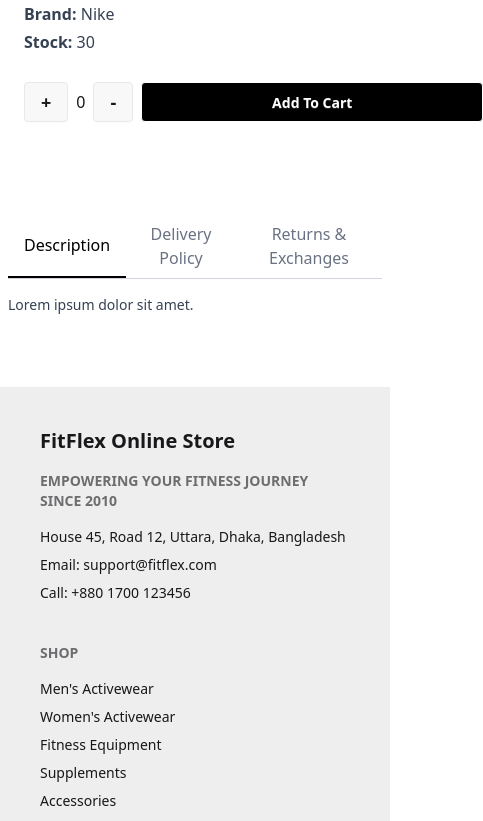
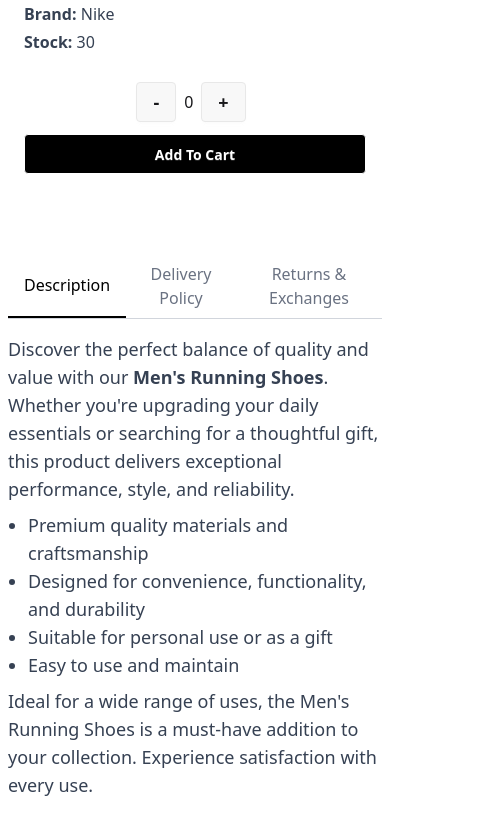
Before and after one commit to Tamjid388/web-engineering-project, a React (Vite) app in the folder FrontEnd/: page /shop/product-details/sw-001 in a window 390 px wide. Shown: the part 747-1568 px from the top of the page, 483 px wide, since content can reach past the window. Built offline with nearby package versions, Linux system fonts and the light colour scheme; no server answers.

Commit message:
deliveryPolicy section added to the product detail page

```diff
--- a/FrontEnd/src/Components/ProductDetail/DeliveryPolicy.jsx
+++ b/FrontEnd/src/Components/ProductDetail/DeliveryPolicy.jsx
@@ -41,20 +41,36 @@ export const DeliveryPolicy = ({product}) => {
       {/* Tab Content */}
       <div className="text-gray-700 text-sm">
         {activeTab === "description" && (
-          <div className="text-start">
-         <h1>Lorem ipsum dolor sit amet.</h1>
+          <div className="text-start text-lg">
+       <p>
+  Discover the perfect balance of quality and value with our
+   <span className="font-bold"> {product.name}</span>. Whether you're upgrading your daily essentials or searching for a thoughtful gift, this product delivers exceptional performance, style, and reliability.
+</p>
+<ul className="list-disc ml-5 mt-2 ">
+  <li>Premium quality materials and craftsmanship</li>
+  <li>Designed for convenience, functionality, and durability</li>
+  <li>Suitable for personal use or as a gift</li>
+  <li>Easy to use and maintain</li>
+</ul>
+<p className="mt-2">
+  Ideal for a wide range of uses, the {product.name} is a must-have addition to your collection. Experience satisfaction with every use.
+</p>
           </div>
         )}
 
         {activeTab === "delivery" && (
-          <div className="text-start">
-            Cdi
+          <div className="text-start text-lg">
+           {product.deliveryInfo?.freeShipping?
+          <p>Free Shipping Available For this product</p> :
+          <p>Shipping Charge Applicable</p>
+          }
           </div>
         )}
 
         {activeTab === "returns" && (
-          <div className="text-start">
-          return  Cdi
+          <div className="text-start text-lg">
+       <strong>Return Policy:</strong>
+       {product.productDetails?.deliveryInfo?.returnPolicy}
           </div>
         )}
       </div>
--- a/FrontEnd/src/Pages/ProductDetail/ProductDetails.jsx
+++ b/FrontEnd/src/Pages/ProductDetail/ProductDetails.jsx
@@ -63,17 +63,19 @@ export const ProductDetails = () => {
 
 
           </div>
-          <div className="space-x-2 flex items-center">
+          <div className="space-x-2 flex flex-col md:flex-row items-center">
             <div className=" border-black flex items-center my-3">
+              <button onClick={decrease}
+                className="btn text-lg font-bold"
+              >-</button>
+               <p className="px-2">{count}</p>
               <button onClick={increase}
                 className="btn text-lg font-bold"
               >+</button>
 
-              <p className="px-2">{count}</p>
 
-              <button onClick={decrease}
-                className="btn text-lg font-bold"
-              >-</button>
+
+
             </div>
             <button className="btn  btn-outline w-full bg-black text-white">Add To Cart</button>
           </div>
--- a/FrontEnd/src/Pages/Shop/Shop.jsx
+++ b/FrontEnd/src/Pages/Shop/Shop.jsx
@@ -42,11 +42,11 @@ export const Shop = () => {
   console.log("filteredProducts", filteredProducts);
   return (
     <div className='mx-2 md:mx-0'>
-  <div className="flex gap-8 my-6
+  <div className="flex justify-between gap-8 my-6
   ">
     <h1 className='text-3xl font-bold'>Products</h1>
         <Select
-        className='w-full'
+        className='w-1/4'
         options={options}
         placeholder="Select Category"
         value={options.find(option => option.value === selectedCategory)}
```
